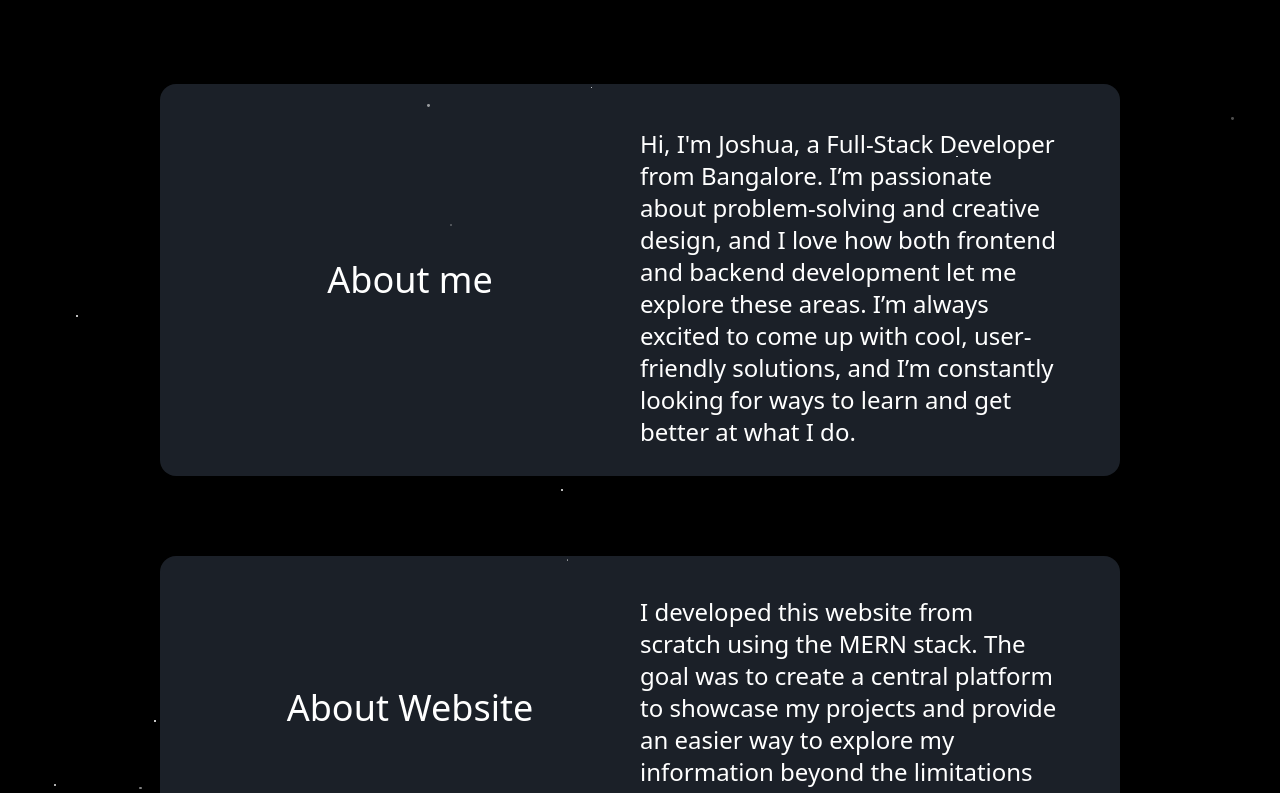
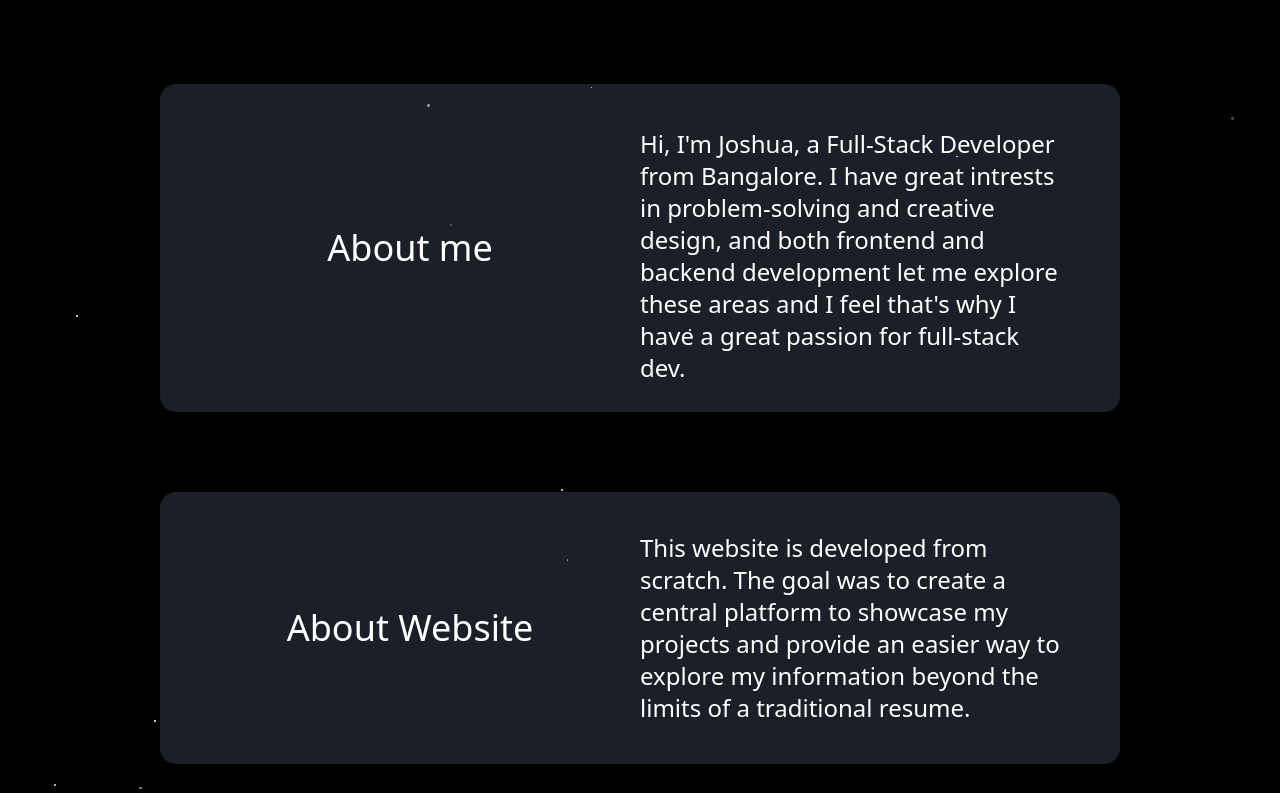
Before and after one commit to adrishpinto/ResumeV2, a React (Vite) app: page / in a window 1280 px wide. Shown: the part 360-1153 px from the top of the page. Built offline with nearby package versions, Linux system fonts and the light colour scheme.

Commit message:
new project

```diff
--- a/src/pages/About.jsx
+++ b/src/pages/About.jsx
@@ -102,12 +102,10 @@ function About({ isActive }) {
             animate={firstInView ? { opacity: 1, y: 0 } : { opacity: 0, y: 20 }}
             transition={{ duration: 0.5, delay: 0 }}
           >
-            Hi, I'm Joshua, a Full-Stack Developer from Bangalore. I’m
-            passionate about problem-solving and creative design, and I love how
-            both frontend and backend development let me explore these areas.
-            I’m always excited to come up with cool, user-friendly solutions,
-            and I’m constantly looking for ways to learn and get better at what
-            I do.
+            Hi, I'm Joshua, a Full-Stack Developer from Bangalore. I have great
+            intrests in problem-solving and creative design, and both frontend
+            and backend development let me explore these areas and I feel that's
+            why I have a great passion for full-stack dev.
           </motion.div>
         </motion.div>
 
@@ -137,10 +135,10 @@ function About({ isActive }) {
               }
               transition={{ duration: 0.5, delay: 0 }}
             >
-              I developed this website from scratch using the MERN stack. The
-              goal was to create a central platform to showcase my projects and
-              provide an easier way to explore my information beyond the
-              limitations of a traditional resume.
+              This website is developed from scratch. The goal was to create a
+              central platform to showcase my projects and provide an easier way
+              to explore my information beyond the limits of a traditional
+              resume.
             </motion.div>
           </motion.div>
         </div>
--- a/src/pages/Stack.jsx
+++ b/src/pages/Stack.jsx
@@ -11,6 +11,7 @@ import mongodb from "../assets/mongodb.png";
 import java from "../assets/java.png";
 import github from "../assets/github.png";
 import moon from "../assets/moon.png";
+import express from "../assets/express.png";
 
 function StackItem({ text, img }) {
   const ref = useRef(null);
@@ -118,7 +119,7 @@ function Stack() {
           <StackItem text="JavaScript" img={javascript} />
           <StackItem text="MongoDB" img={mongodb} />
           <StackItem text="Java" img={java} />
-          <StackItem text="GitHub" img={github} />
+          <StackItem text="Express" img={express} />
         </div>
 
         <div className="sm:hidden">
@@ -130,7 +131,7 @@ function Stack() {
           <StackItemSM text="JavaScript" img={javascript} />
           <StackItemSM text="MongoDB" img={mongodb} />
           <StackItemSM text="Java" img={java} />
-          <StackItemSM text="GitHub" img={github} />
+          <StackItem text="Express" img={express} />
         </div>
       </div>
     </div>
```
Also changed, not shown: src/assets/express.png, src/pages/stack.txt (added).
